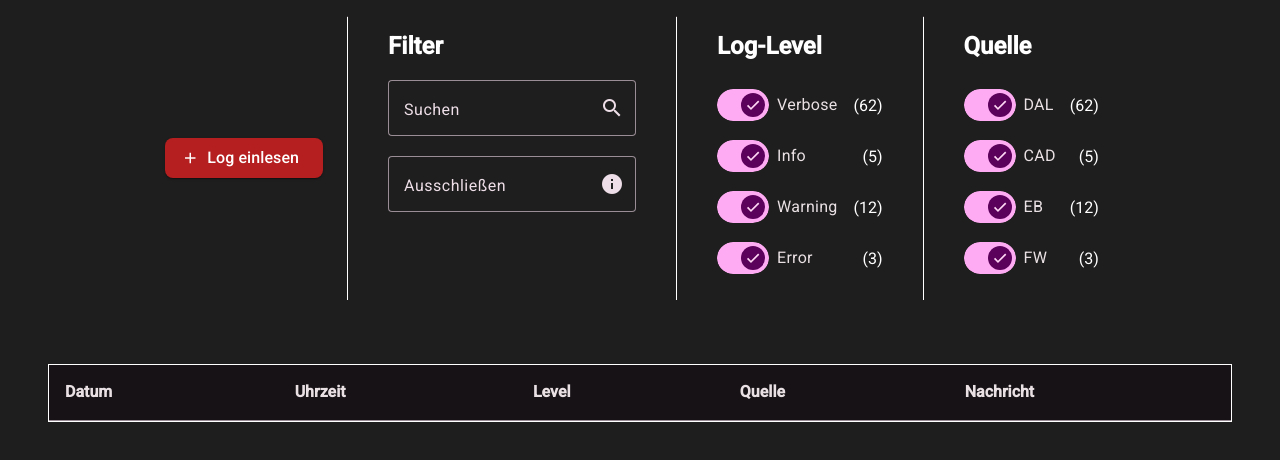
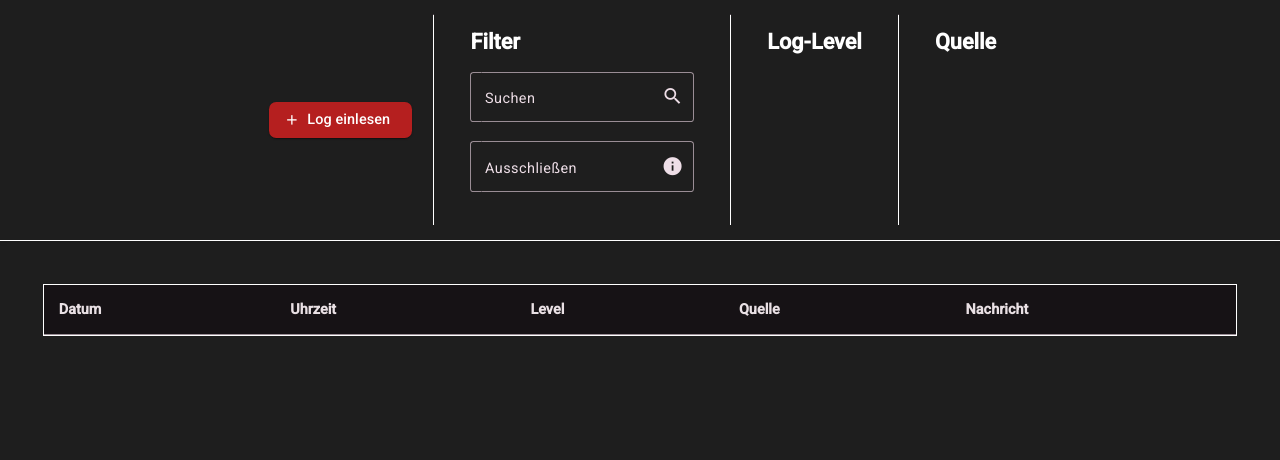
Before and after one commit to NoahYannis/angular-log-analyzer, an Angular app: page / in a window 1280 px wide. Shown: the top 460 px of the page. Built offline with nearby package versions, Linux system fonts and the light colour scheme.

Commit message:
Ausschluss-Filter, weitere Verbesserungen, Code aufgeräumt und kommentiert

```diff
--- a/src/app/app.css
+++ b/src/app/app.css
@@ -13,9 +13,20 @@ button[mat-raised-button] {
 }
 
 .settings {
+  width: 100%;
+  max-width: 100%;
+  align-self: center;
+  position: sticky;
+  top: 0;
+  z-index: 1000;
+  background-color: var(--background-color);
+  border-bottom: 1px solid var(--text-color);
+  box-shadow: 0 2px 4px rgba(0, 0, 0, 0.1);
   display: flex;
+  justify-content: center;
   margin: 0 auto;
   padding: 1rem;
+  box-sizing: border-box;
 
   h2 {
     margin-top: 0;
@@ -38,10 +49,7 @@ button[mat-raised-button] {
   display: flex;
   justify-content: space-between;
   align-items: center;
-
-  p {
-    margin-left: 1rem;
-  }
+  margin-bottom: 0.75rem;
 }
 
 .source {
@@ -54,10 +62,7 @@ button[mat-raised-button] {
   display: flex;
   justify-content: space-between;
   align-items: center;
-
-  p {
-    margin-left: 1rem;
-  }
+  margin-bottom: 0.75rem;
 }
 
 .toggle-label {
@@ -67,7 +72,6 @@ button[mat-raised-button] {
 
 .log-display {
   margin: 3rem;
-  max-width: calc(100vw - 6rem);
   overflow-x: hidden;
 }
 
@@ -82,7 +86,6 @@ button[mat-raised-button] {
 
 .mat-mdc-header-cell {
   font-weight: bold;
-  user-select: none;
 }
 
 .mat-column-message {
@@ -94,7 +97,6 @@ tr:nth-child(even) {
 }
 
 .separator {
-  height: auto;
   margin-inline: 1.5rem;
   width: 1px;
   background-color: var(--text-color);
--- a/src/app/app.html
+++ b/src/app/app.html
@@ -12,12 +12,12 @@
       <h2>Filter</h2>
       <mat-form-field appearance="outline">
         <mat-label>Suchen</mat-label>
-        <input matInput type="text" />
+        <input matInput type="text" [(ngModel)]="includeTerm" (input)="applySearchFilter()" />
         <mat-icon matSuffix>search</mat-icon>
       </mat-form-field>
       <mat-form-field appearance="outline">
         <mat-label>Ausschließen</mat-label>
-        <input matInput type="text" />
+        <input matInput type="text" [(ngModel)]="exludeTerm" (input)="applySearchFilter()" />
         <mat-icon
           matSuffix
           matTooltip="Mehrere Begriffe mit Semikolon trennen => Wort1;Wort2;Wort3"
@@ -31,60 +31,26 @@
 
     <div class="log-level">
       <h2>Log-Level</h2>
+      @for (level of logLevels; track $index) {
       <div class="log-level-row">
-        <mat-slide-toggle checked="true" id="VRB" (change)="applyFilter($event)">
-          <span class="toggle-label">Verbose</span>
+        <mat-slide-toggle checked="true" id="{{ level }}" (change)="applyToggleFilter($event)">
+          <span class="toggle-label">{{ level }}</span>
         </mat-slide-toggle>
-        <p>(62)</p>
       </div>
-      <div class="log-level-row">
-        <mat-slide-toggle checked="true" id="INF" (change)="applyFilter($event)">
-          <span class="toggle-label">Info</span>
-        </mat-slide-toggle>
-        <p>(5)</p>
-      </div>
-      <div class="log-level-row">
-        <mat-slide-toggle checked="true" id="WRN" (change)="applyFilter($event)">
-          <span class="toggle-label">Warning</span>
-        </mat-slide-toggle>
-        <p>(12)</p>
-      </div>
-      <div class="log-level-row">
-        <mat-slide-toggle checked="true" id="ERR" (change)="applyFilter($event)">
-          <span class="toggle-label">Error</span>
-        </mat-slide-toggle>
-        <p>(3)</p>
-      </div>
+      }
     </div>
 
     <mat-divider class="separator" [vertical]="false"></mat-divider>
 
     <div class="source">
       <h2>Quelle</h2>
+      @for (source of sourceApps; track $index) {
       <div class="source-row">
-        <mat-slide-toggle checked="true" (change)="applyFilter($event)">
-          <span class="toggle-label">DAL</span>
+        <mat-slide-toggle checked="true" id="{{ source }}" (change)="applyToggleFilter($event)">
+          <span class="toggle-label">{{ source }}</span>
         </mat-slide-toggle>
-        <p>(62)</p>
       </div>
-      <div class="source-row">
-        <mat-slide-toggle checked="true" (change)="applyFilter($event)">
-          <span class="toggle-label">CAD</span>
-        </mat-slide-toggle>
-        <p>(5)</p>
-      </div>
-      <div class="source-row">
-        <mat-slide-toggle checked="true" (change)="applyFilter($event)">
-          <span class="toggle-label">EB</span>
-        </mat-slide-toggle>
-        <p>(12)</p>
-      </div>
-      <div class="source-row">
-        <mat-slide-toggle checked="true" (change)="applyFilter($event)">
-          <span class="toggle-label">FW</span>
-        </mat-slide-toggle>
-        <p>(3)</p>
-      </div>
+      }
     </div>
   </div>
 
@@ -124,7 +90,14 @@
 
       <ng-container matColumnDef="message">
         <th mat-header-cell *matHeaderCellDef mat-sort-header>Nachricht</th>
-        <td mat-cell *matCellDef="let element">{{ element.message }}</td>
+        <td
+          mat-cell
+          matTooltip="{{ element.message }}"
+          [matTooltipShowDelay]="1000"
+          *matCellDef="let element"
+        >
+          {{ element.message }}
+        </td>
       </ng-container>
 
       <tr mat-header-row *matHeaderRowDef="displayedColumns"></tr>
--- a/src/app/app.ts
+++ b/src/app/app.ts
@@ -1,17 +1,9 @@
 import { Component, signal, ViewChild, AfterViewInit, inject } from '@angular/core';
 import { RouterOutlet } from '@angular/router';
-import {
-  MatSlideToggle,
-  MatSlideToggleChange,
-  MatSlideToggleModule,
-} from '@angular/material/slide-toggle';
+import { MatSlideToggleChange, MatSlideToggleModule } from '@angular/material/slide-toggle';
 import { MatChipsModule } from '@angular/material/chips';
 import { MatDividerModule } from '@angular/material/divider';
-import {
-  MatProgressSpinner,
-  MatProgressSpinnerModule,
-  MatSpinner,
-} from '@angular/material/progress-spinner';
+import { MatProgressSpinnerModule } from '@angular/material/progress-spinner';
 import { MatFormFieldModule } from '@angular/material/form-field';
 import { MatInputModule } from '@angular/material/input';
 import { MatIconModule } from '@angular/material/icon';
@@ -21,7 +13,8 @@ import { MatTableModule, MatTableDataSource } from '@angular/material/table';
 import { MatSortModule, MatSort } from '@angular/material/sort';
 import { DatePipe } from '@angular/common';
 import { MatTooltipModule } from '@angular/material/tooltip';
-import { filter } from 'rxjs';
+import { FormsModule } from '@angular/forms';
+import { Entry } from './models/entry';
 
 @Component({
   selector: 'app-root',
@@ -39,6 +32,7 @@ import { filter } from 'rxjs';
     MatButtonModule,
     MatTooltipModule,
     MatSnackBarModule,
+    FormsModule,
     DatePipe,
   ],
   templateUrl: './app.html',
@@ -46,16 +40,39 @@ import { filter } from 'rxjs';
 })
 export class App implements AfterViewInit {
   protected readonly title = signal('angular-log-analyzer');
-  displayedColumns: string[] = ['date', 'time', 'level', 'source', 'message'];
+
+  // Speichert die Aktivität der jeweiligen Toggle-Filter.
+  toggleSettings: { [level: string]: boolean } = {};
+
+  // Alle Log-Stufen (Info, Warning, Error..)
+  logLevels: string[] = [];
+
+  // Die Quelle/Anwendung (HottCAD, DAL, MOD...)
+  sourceApps: string[] = [];
+
+  // Suchbegriff falls eingegeben
+  includeTerm: string = '';
+
+  // Herauszufilternde Begriffe (durch Semikolons separiert)
+  exludeTerm: string = '';
+
+  // Dient zur Anzeige des Spinners während des Einlesens der Log-Datei
   isProcessing: boolean = false;
 
-  logEntries = new MatTableDataSource<any>([]);
-  filteredEntries = new MatTableDataSource<any>([]);
+  // Tabellenkopf
+  displayedColumns: string[] = ['date', 'time', 'level', 'source', 'message'];
 
+  // Alle in der Log-Datei gefundenen Einträge
+  logEntries = new MatTableDataSource<Entry>([]);
+
+  // Alle Einträge, die den Filterkriterien entsprechen.
+  filteredEntries = new MatTableDataSource<Entry>([]);
+
+  // Popup anzeigen, falls keine Logs gefunden werden konnten
   snackBar: MatSnackBar = inject(MatSnackBar);
+
+  // Dient zur Sortierung der Tabelle
   @ViewChild(MatSort) sort!: MatSort;
-
-  private filterSettings: { [level: string]: boolean } = {};
 
   ngAfterViewInit() {
     this.logEntries.sort = this.sort;
@@ -70,8 +87,11 @@ export class App implements AfterViewInit {
 
       input.addEventListener('change', (event: any) => {
         const file = event.target.files[0];
+
         if (file) {
-          this.isProcessing = true;
+          this.resetFilters();
+          this.isProcessing = true; // Ladespinner anzeigen
+
           const reader = new FileReader();
           reader.onload = (e) => {
             const content = e.target?.result as string;
@@ -86,16 +106,17 @@ export class App implements AfterViewInit {
       input.click();
       document.body.removeChild(input);
     } catch (error) {
-      console.log(error);
+      console.error(error);
     } finally {
       this.isProcessing = false;
     }
   }
 
   parseLogContent(content: string) {
+    try {
       // Datei in Zeilen aufteilen
       const lines = content.split('\n');
-    const parsedLogs = [];
+      const parsedLogs: Entry[] = [];
 
       // Der Regex-Ausdruck um die Einträge zu analysieren.
       // Zuerst wird das Datum ermittelt (4 Zifern, Bindestrich, 2 Ziffern, Bindestrich, 2 Ziffern).
@@ -113,25 +134,23 @@ export class App implements AfterViewInit {
 
         const match = line.match(logRegex);
 
+        // Log-Zeile entspricht dem korrekten Schema.
         if (match) {
-        const logEntry = {
-          date: match[1], // Datum
-          time: match[2], // Uhrzeit
-          level: match[3], // Level
-          source: match[4], // Anwendung
-          message: match[5].trim(), // Inhalt
-        };
+          const logEntry: Entry = Entry.fromRegexMatch(match);
 
-        // TODO: Alle vorkommenen Log-Level und Anwendungen dynamisch abfragen.
-        parsedLogs.push(logEntry);
+          if (!this.logLevels.includes(logEntry.level)) {
+            this.logLevels.push(logEntry.level);
+          }
+
+          if (!this.sourceApps.includes(logEntry.source)) {
+            this.sourceApps.push(logEntry.source);
+          }
         }
       }
 
       // Tabelle aktualisieren
       if (parsedLogs.length > 0) {
         this.logEntries.data = parsedLogs;
-
-      // TODO: Nur hinzufügen, falls Filter passt.
         this.filteredEntries.data = this.logEntries.data;
         return;
       }
@@ -142,26 +161,71 @@ export class App implements AfterViewInit {
         verticalPosition: 'bottom',
         panelClass: ['snackbar-bottom-margin'],
       });
-
-    this.isProcessing = false;
+    } catch (error) {
+      this.snackBar.open(`Fehler beim Parsen der Log-Datei: ${error}`, 'OK', {
+        duration: 8000,
+        horizontalPosition: 'center',
+        verticalPosition: 'bottom',
+        panelClass: ['snackbar-bottom-margin'],
+      });
+      console.error('Parse-Fehler:', error);
+    } finally {
+      this.isProcessing = false; // Spinner ausblenden.
+    }
   }
 
-  applyFilter(event: MatSlideToggleChange) {
-    let toggleSetting: string = event.source.id;
-    this.filterSettings[toggleSetting] = event.source.checked;
+  // Suche und Ausschluss von Begriffen
+  applySearchFilter() {
+    if (this.logEntries.data.length < 1) {
+      return;
+    }
+
+    this.filteredEntries.data = this.logEntries.data.filter((entry) =>
+      this.meetsFilterCriteria(entry)
+    );
+  }
+
+  applyToggleFilter(event: MatSlideToggleChange) {
+    let toggle: string = event.source.id;
+    this.toggleSettings[toggle] = event.source.checked;
 
     // Tabelle nur bei vorhandenen Einträgen neu laden
     if (this.logEntries.data.length < 1) {
       return;
     }
 
-    const disabledLevels = Object.keys(this.filterSettings).filter(
-      (toggleSetting) => !this.filterSettings[toggleSetting]
+    this.filteredEntries.data = this.logEntries.data.filter((entry: any) =>
+      this.meetsFilterCriteria(entry)
+    );
+  }
+
+  meetsFilterCriteria(entry: Entry): boolean {
+    const disabledSettings = Object.keys(this.toggleSettings).filter(
+      (toggle) => !this.toggleSettings[toggle]
     );
 
-    this.filteredEntries.data = this.logEntries.data.filter(
-      (entry: any) =>
-        !disabledLevels.includes(entry.level) && !disabledLevels.includes(entry.source)
-    );
+    // Der Toggle für das Log-Level und die Quelle müssen aktiv sein.
+    const levelAndSourceActive =
+      !disabledSettings.includes(entry.level) && !disabledSettings.includes(entry.source);
+
+    // Falls ein Suchbegriff eingegeben wurde muss dieser enthalten sein.
+    const matchesSearchTerm = entry.containsSearchTerm(this.includeTerm);
+
+    const excludeTerms = this.exludeTerm
+      .split(';')
+      .map((term) => term.trim())
+      .filter((term) => term !== '');
+
+    const doesNotContainExcludeTerms = entry.doesNotContainExcludeTerms(excludeTerms);
+
+    return levelAndSourceActive && matchesSearchTerm && doesNotContainExcludeTerms;
+  }
+
+  private resetFilters() {
+    this.logLevels = [];
+    this.sourceApps = [];
+    this.includeTerm = '';
+    this.exludeTerm = '';
+    this.toggleSettings = {};
   }
 }
--- /dev/null
+++ b/src/app/models/entry.ts
@@ -0,0 +1,44 @@
+// Symbolisiert eine Log-Zeile.
+export class Entry {
+  date: string;
+  time: string;
+  level: string;
+  source: string;
+  message: string;
+
+  constructor(date: string, time: string, level: string, source: string, message: string) {
+    this.date = date;
+    this.time = time;
+    this.level = level;
+    this.source = source;
+    this.message = message;
+  }
+
+  static fromRegexMatch(match: RegExpMatchArray): Entry {
+    return new Entry(
+      match[1], // Datum
+      match[2], // Uhrzeit
+      match[3], // Level
+      match[4], // Anwendung
+      match[5].trim() // Inhalt
+    );
+  }
+
+  containsSearchTerm(searchTerm: string): boolean {
+    if (!searchTerm || searchTerm.trim() === '') {
+      return true;
+    }
+
+    return this.message.toLowerCase().includes(searchTerm.toLowerCase());
+  }
+
+  doesNotContainExcludeTerms(excludeTerms: string[]): boolean {
+    if (!excludeTerms || excludeTerms.length === 0) {
+      return true;
+    }
+
+    return !excludeTerms.some(
+      (term) => term.trim() !== '' && this.message.toLowerCase().includes(term.toLowerCase())
+    );
+  }
+}
--- a/src/index.html
+++ b/src/index.html
@@ -4,7 +4,7 @@
   <meta charset="utf-8">
   <title>AngularLogAnalyzer</title>
   <base href="/">
-  <meta name="viewport" content="width=device-width, initial-scale=1">
+  <meta name="viewport" content="width=device-width, initial-scale=1.0">
   <link rel="icon" type="image/x-icon" href="favicon.ico">
   <link href="https://fonts.googleapis.com/icon?family=Material+Icons" rel="stylesheet">
 </head>
--- a/src/styles.css
+++ b/src/styles.css
@@ -15,9 +15,9 @@
 
 html,
 body {
-  height: 100%;
   background-color: var(--background-color);
   color: var(--text-color);
+  zoom: 0.95;
 }
 
 body {
```
Lines whose indentation alone changed are shown as unchanged.
